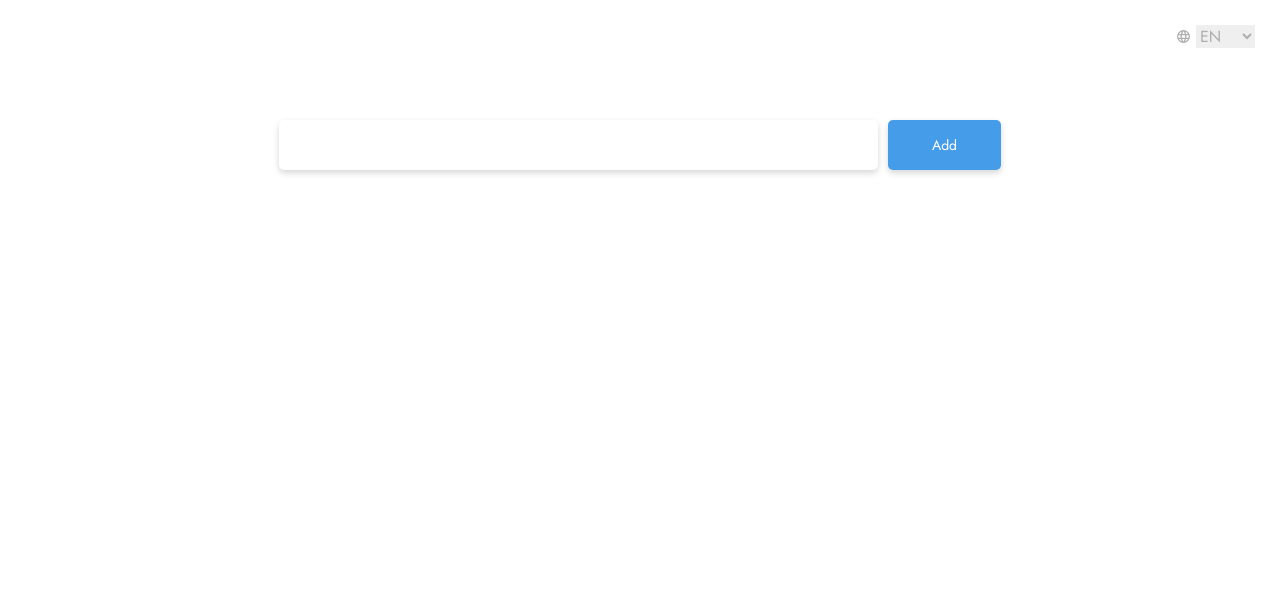
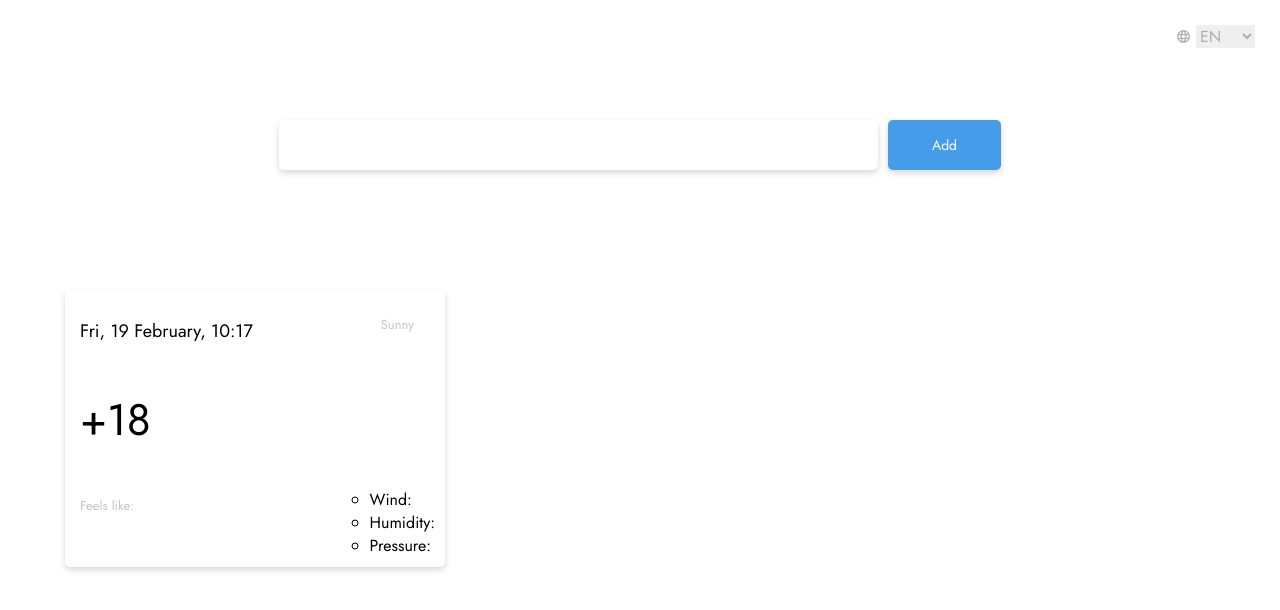
Before and after one commit to Ynln69/weather-app, a React (Create React App) app: page / in a window 1280 px wide. Shown: the top 610 px of the page. Built offline with nearby package versions, Linux system fonts and the light colour scheme.

Commit message:
creating components with a list of weather cards

```diff
--- a/src/components/App/App.jsx
+++ b/src/components/App/App.jsx
@@ -2,12 +2,14 @@ import { AppContainer } from "./App.styled";
 
 import FilterLang from "../LanguageFilter/LanguageFilter";
 import FilterWeather from "../FilterWeather/FilterWeather";
+import WeatherList from "../WeatherList/WeatherList";
 
 const App = () => {
   return (
     <AppContainer>
       <FilterLang />
       <FilterWeather />
+      <WeatherList />
     </AppContainer>
   );
 };
--- /dev/null
+++ b/src/components/WeatherItem/WeatherItem.jsx
@@ -0,0 +1,43 @@
+import {
+  Item,
+  ItemCity,
+  ItemTime,
+  WeatherBox,
+  Weather,
+  Temperature,
+  Feels,
+  Parameters,
+} from "./WeatherItem.styled";
+
+const WeatherItem = () => {
+  return (
+    <Item>
+      <>
+        <ItemCity></ItemCity>
+        <ItemTime>Fri, 19 February, 10:17</ItemTime>
+        <WeatherBox>
+          <img src="" alt="" />
+          <Weather>Sunny</Weather>
+        </WeatherBox>
+        <div></div>
+        <Temperature>+18</Temperature>
+        <Feels>
+          Feels like:<span></span>
+        </Feels>
+        <Parameters>
+          <li>
+            Wind: <span></span>
+          </li>
+          <li>
+            Humidity: <span></span>
+          </li>
+          <li>
+            Pressure: <span></span>
+          </li>
+        </Parameters>
+      </>
+    </Item>
+  );
+};
+
+export default WeatherItem;
--- /dev/null
+++ b/src/components/WeatherItem/WeatherItem.styled.js
@@ -0,0 +1,51 @@
+import styled from "@emotion/styled";
+
+export const Item = styled.li`
+  position: relative;
+  width: 350px;
+  height: 257px;
+  padding: 10px 15px;
+  box-shadow: 0px 3px 6px #00000029;
+  border-radius: 5px;
+`;
+
+export const ItemCity = styled.h2`
+  font: normal normal normal 16px/23px Jost;
+  letter-spacing: 0px;
+`;
+
+export const ItemTime = styled.p`
+  font: normal normal 300 18px/26px Jost;
+  letter-spacing: 0px;
+`;
+
+export const WeatherBox = styled.div`
+  position: absolute;
+  top: 12px;
+  right: 31px;
+  display: flex;
+  align-items: center;
+`;
+
+export const Weather = styled.p`
+  font: normal normal normal 13px/19px Jost;
+  letter-spacing: 0px;
+  color: #c5c5c5;
+`;
+
+export const Temperature = styled.p`
+  font: normal normal normal 44px/64px Jost;
+  letter-spacing: 0px;
+`;
+
+export const Feels = styled.p`
+  font: normal normal normal 13px/19px Jost;
+  letter-spacing: 0px;
+  color: #c5c5c5;
+`;
+
+export const Parameters = styled.ul`
+  position: absolute;
+  right: 10px;
+  bottom: 10px;
+`;
--- /dev/null
+++ b/src/components/WeatherList/WeatherList.jsx
@@ -0,0 +1,12 @@
+import WeatherItem from "../WeatherItem/WeatherItem";
+import { List } from "./WeatherList.styled";
+
+const WeatherList = () => {
+  return (
+    <List>
+      <WeatherItem />
+    </List>
+  );
+};
+
+export default WeatherList;
--- /dev/null
+++ b/src/components/WeatherList/WeatherList.styled.js
@@ -0,0 +1,6 @@
+import styled from "@emotion/styled";
+
+export const List = styled.ul`
+  list-style: none;
+  margin-top: 120px;
+`;
```
